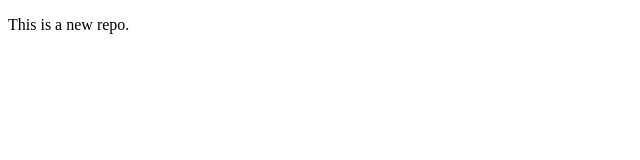
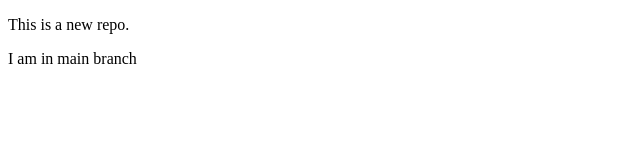
Before and after one commit to aryankalara/LocalRepo, a plain HTML site: page index.html in a window 1280 px wide. Shown: the whole page, without its empty margins (0-640 px from the left). Drawn offline with Linux system fonts and the light colour scheme.

Commit message:
added new features

```diff
--- a/index.html
+++ b/index.html
@@ -7,5 +7,6 @@
 </head>
 <body>
     <p>This is a new repo.</p>
+    <p>I am in main branch</p>
 </body>
 </html>
```
